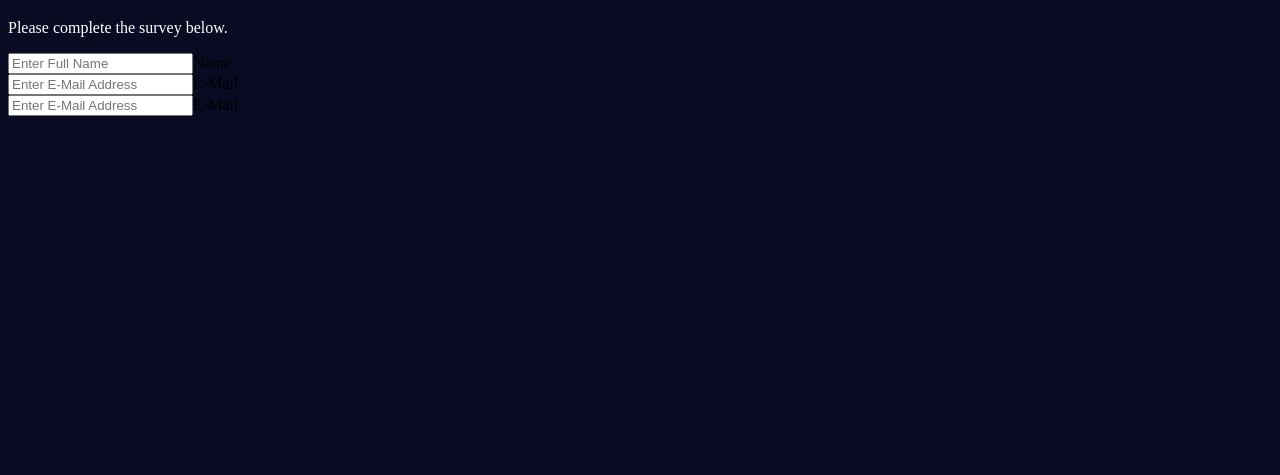
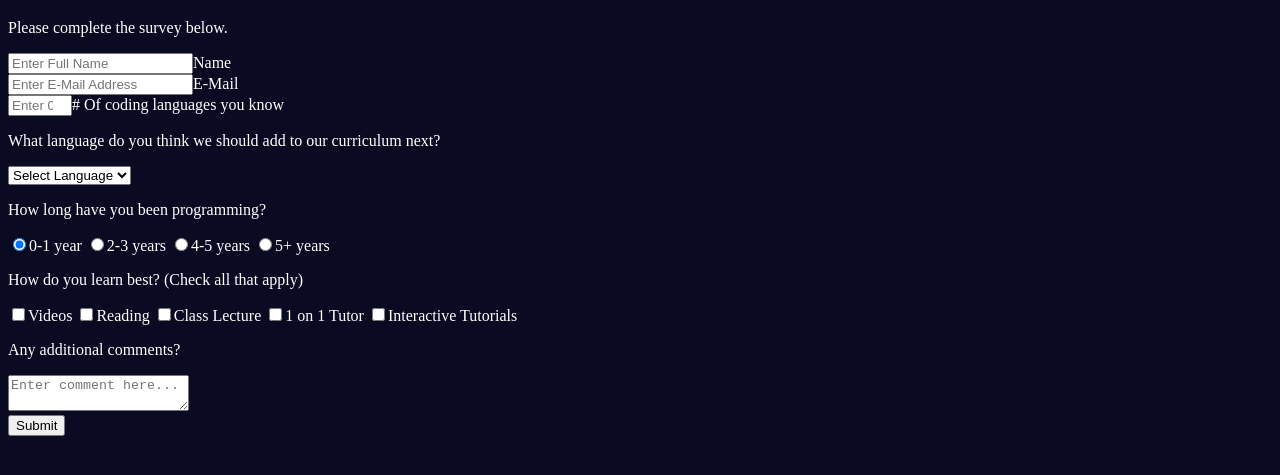
Before and after one commit to arcavazos8371/FCC-Survey-Form, a plain HTML site: page index.html in a window 1280 px wide. Shown: the part 287-762 px from the top of the page. Drawn offline with Linux system fonts and the light colour scheme.

Commit message:
Basic HTML complete. CSS still needed

```diff
--- a/index.html
+++ b/index.html
@@ -21,6 +21,7 @@
           <input
           id="name"
           name="name"
+          type="text"
           placeholder="Enter Full Name">Name
         </label>
       </div>
@@ -29,6 +30,7 @@
         <input
         id="email"
         name="email"
+        type="email"
         placeholder="Enter E-Mail Address">E-Mail
       </label>
     </div>
@@ -36,40 +38,72 @@
       <label id="number-label">
         <input
         id="number"
-        name="email"
-        placeholder="Enter E-Mail Address">E-Mail
+        name="languagenumber"
+        type="number"
+        min="0"
+        max="100"
+        placeholder="Enter 0 - 100"># Of coding languages you know
       </label>
     </div>
+    <div class="label-input">
+      <p>What language do you think we should add to our curriculum next?</p>
+      <select id="dropdown" name="language" required>
+        <option disabled selected value>Select Language</option>
+        <option value="Ruby">Ruby</option>
+        <option value="C#">C#</option>
+        <option value="Java">Java</option>
+        <option value="Elm">Elm</option>
+        <option value="TypeScript">TypeScript</option>
 
+      </select>
+    </div>
 
+    <div class="label-input">
+      <p>How long have you been programming?</p>
+      <label>
+        <input name="years" value="0-1" type="radio" checked>0-1 year
+      </label>
+      <label>
+        <input name="years" value="2-3" type="radio">2-3 years
+      </label>
+      <label>
+        <input name="years" value="4-5" type="radio">4-5 years
+      </label>
+      <label>
+        <input name="years" value="5+" type="radio">5+ years
+      </label>
 
+    </div>
+    <div class="label-input">
+      <p>How do you learn best? (Check all that apply)</p>
+      <label>
+        <input name="method" value="Videos" type="checkbox">Videos
+      </label>
+      <label>
+        <input name="method" value="Reading" type="checkbox">Reading
+      </label>
+      <label>
+        <input name="method" value="Lecture" type="checkbox">Class Lecture
+      </label>
+      <label>
+        <input name="method" value="Tutor" type="checkbox">1 on 1 Tutor
+      </label>
+      <label>
+        <input name="method" value="Interactive" type="checkbox">Interactive Tutorials
+      </label>
+    </div>
+    <div class="label-input">
+      <p>Any additional comments?</p>
+      <textarea placeholder="Enter comment here..." name="comment"></textarea>
+    </div>
+    <div class="label-input">
+      <button type="submit" id="submit">
+        Submit
+      </button>
+    </div>
+  </form>
+</div>
 
-    </form>
-
-
-
-
-
-  </div>
-
-
-
-
-  </div>
 </body>
 
-
-
-
-
-
-
-
-
-
-
-
-
-
-
 </html>
--- a/style.css
+++ b/style.css
@@ -1,5 +1,6 @@
 :root {
     background-color: #0a0a23;
+    color:#ffffff;
 }
 
 .header {
```
